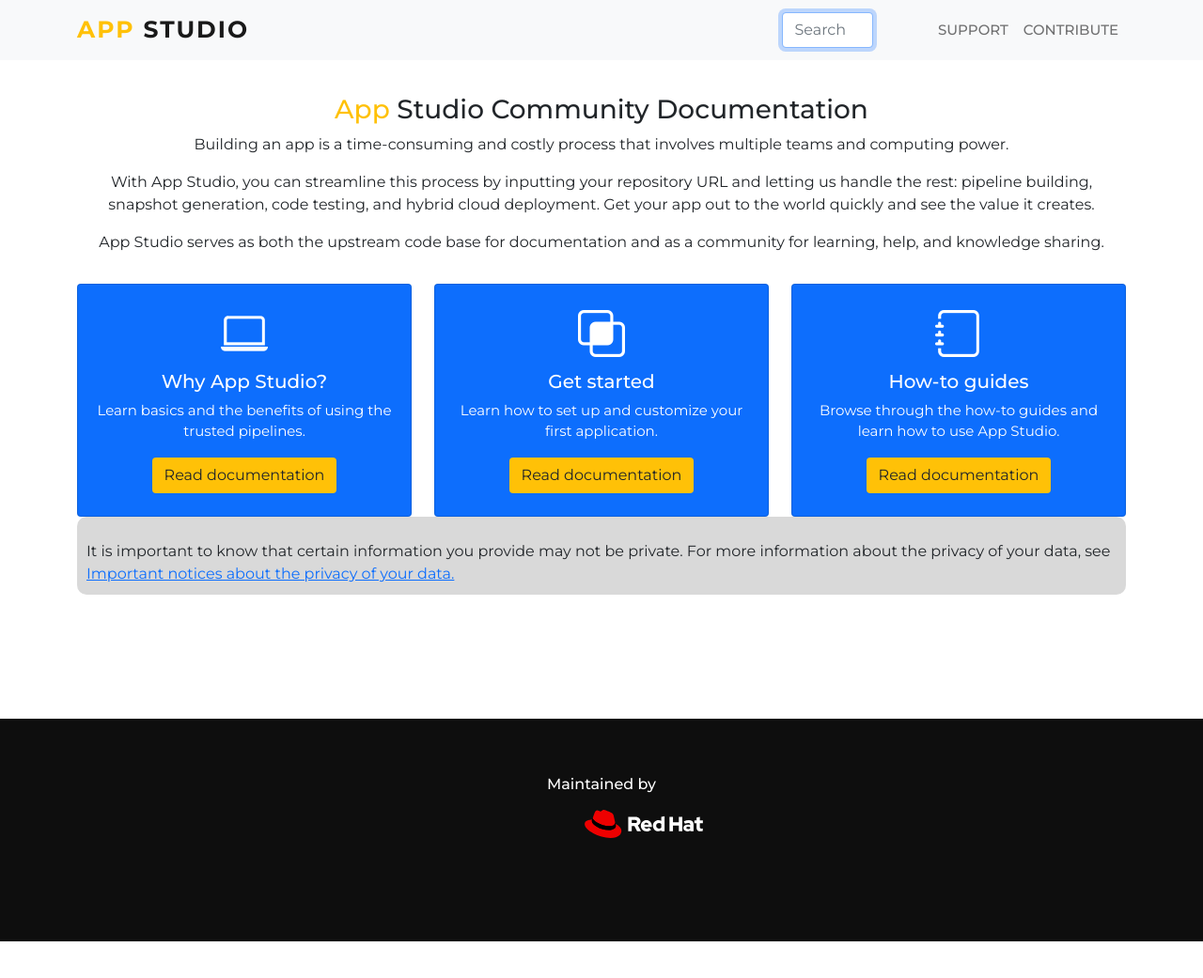
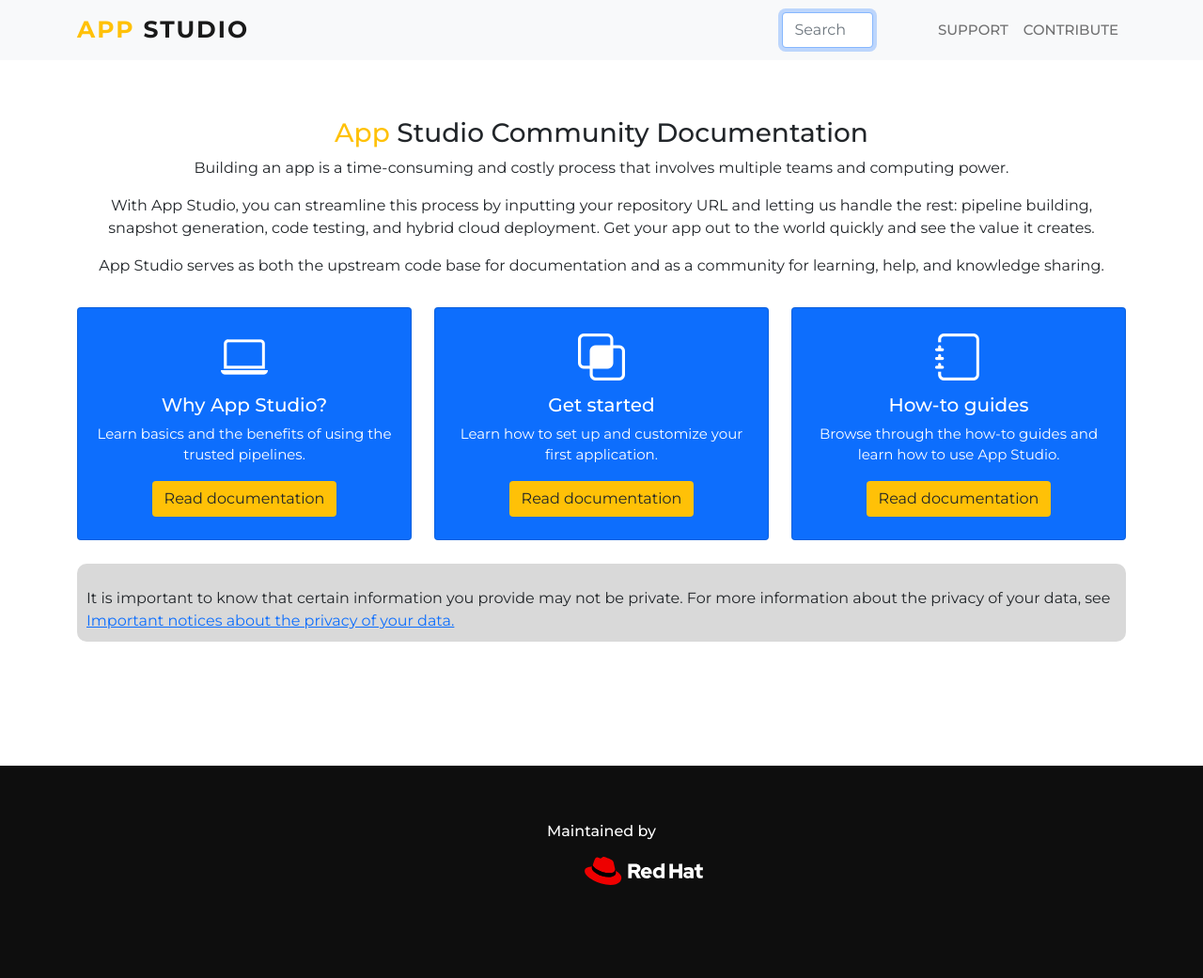
Before and after one commit to redhat-appstudio/appstudio.docs.ui.io, a Jekyll site: the page built from index.html, in a window 1280 px wide and 1052 px high. Shown: the top 1041 px of the window at 94% size. Built offline with Jekyll 4.4.1, drawn with Linux system fonts in a browser that asks for light colours; nearby versions of some CDN libraries.

Commit message:
Updated css

```diff
--- a/css/style.css
+++ b/css/style.css
@@ -162,3 +162,7 @@ svg {
 	padding: 10px;
 	padding-top: 25px;
 }
+
+.pb-3 {
+	padding-top: 25px !important;
+}
```
